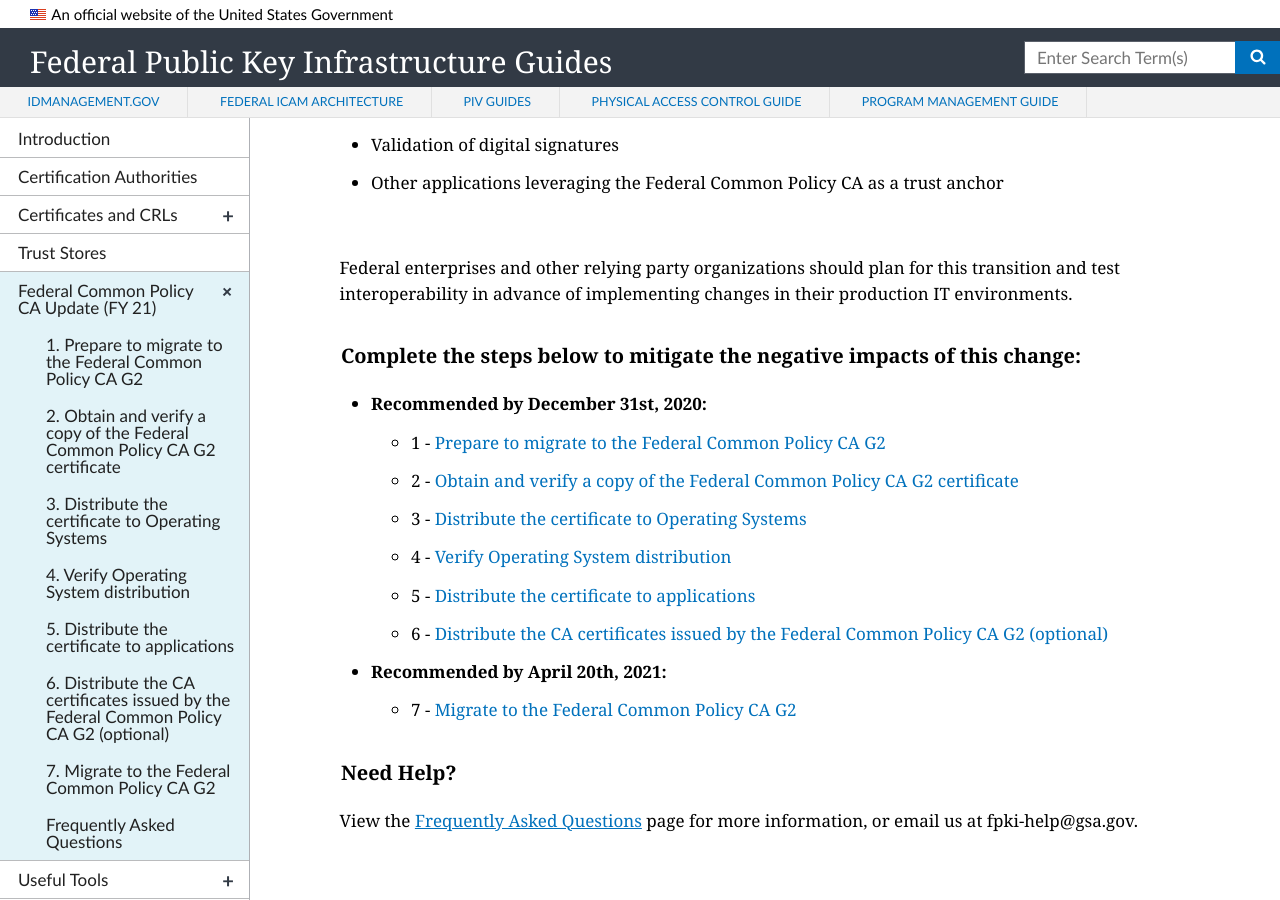
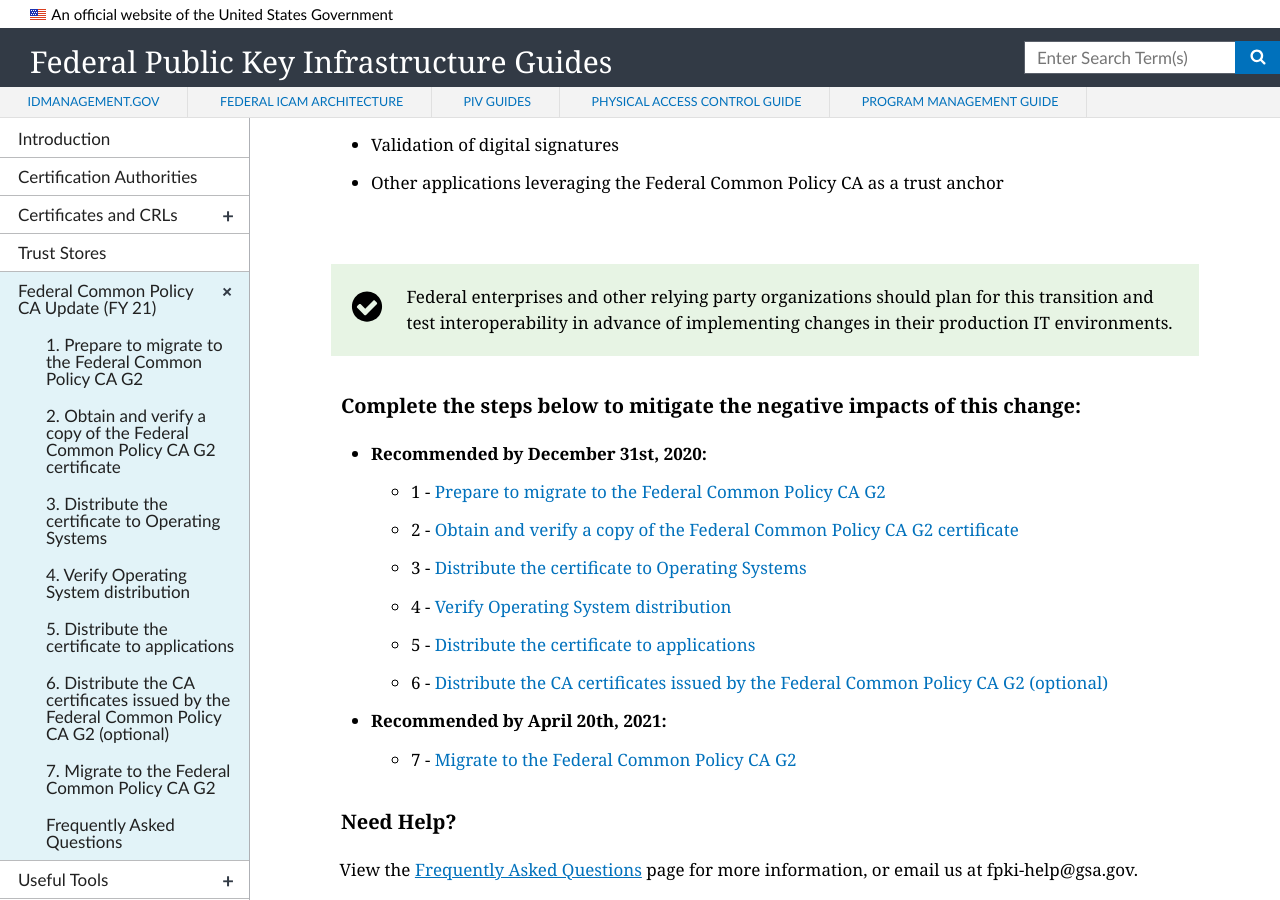
Before and after one commit to GSA/fpki-guides, a Jekyll site: the page built from _common/00_index.md, in a window 1280 px wide and 900 px high, scrolled down 450 px. Built offline with Jekyll 4.4.1, drawn with Linux system fonts in a browser that asks for light colours; nearby versions of some CDN libraries.

Commit message:
Update 00_index.md

```diff
--- a/_common/00_index.md
+++ b/_common/00_index.md
@@ -17,7 +17,8 @@
 
 <br>
 
-Federal enterprises and other relying party organizations should plan for this transition and test interoperability in advance of implementing changes in their production IT environments.
+{% include alert-success.html content="Federal enterprises and other relying party organizations should plan for this transition and test interoperability in advance of implementing changes in their production IT environments." %}
+
 
 <p style="font-size: 2rem; font-weight: 700; padding-top: 15px;">Complete the steps below to mitigate the negative impacts of this change:</p>
 
```
